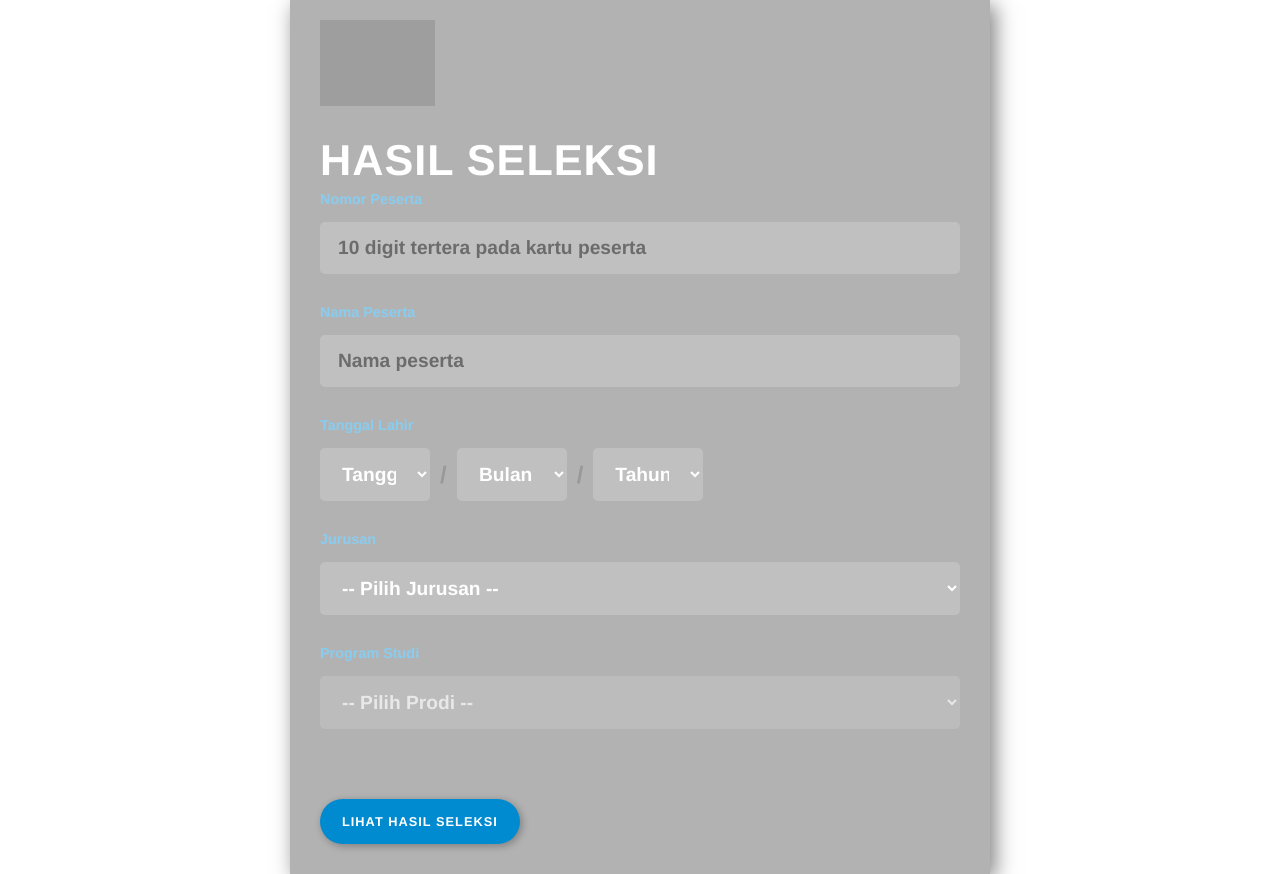
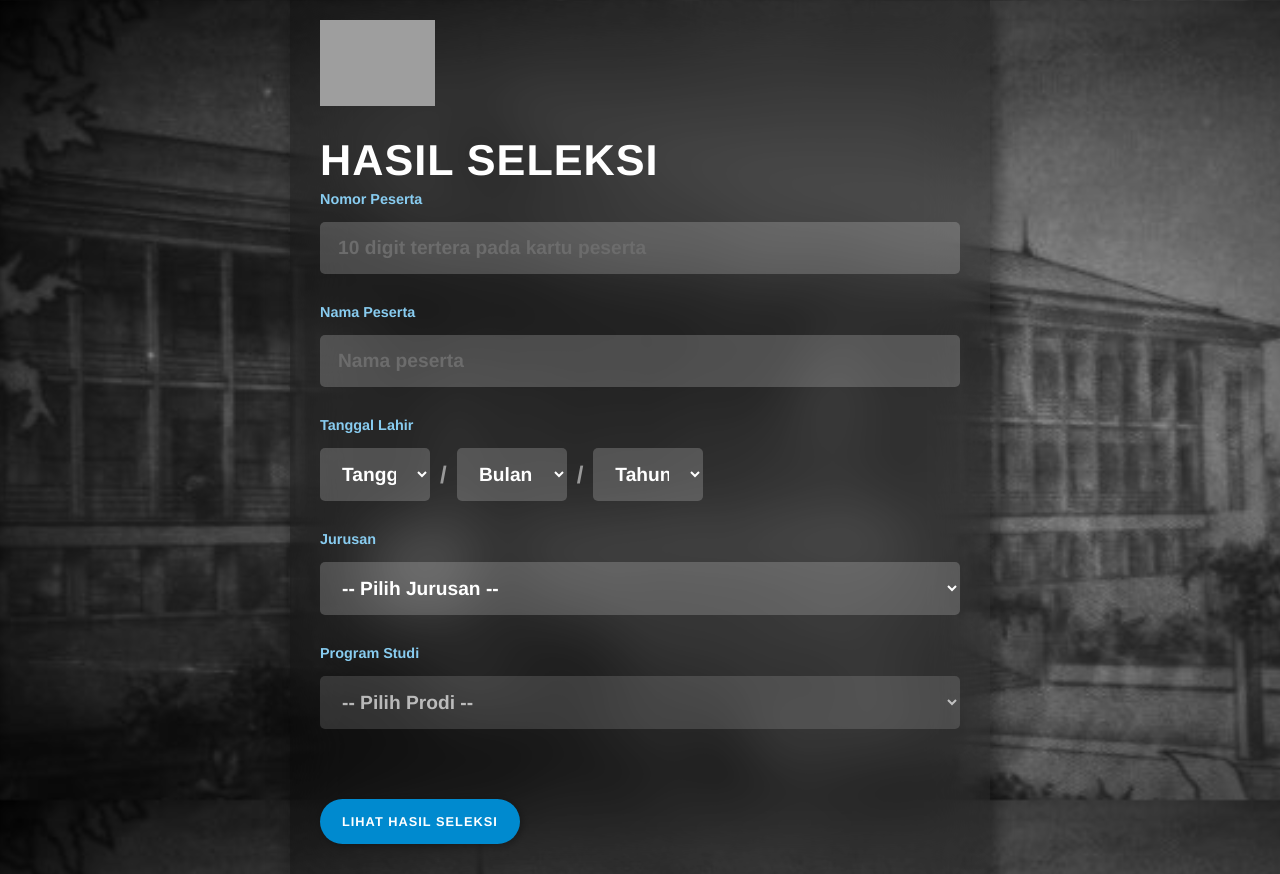
Before and after one commit to R26AST/um.ugm, a plain HTML site: page index.html in a window 1280 px wide. Drawn offline with nearby package versions, Linux system fonts and the light colour scheme; grey boxes are pictures that could not be loaded.

Commit message:
Update pengumuman.css

```diff
--- a/pengumuman.css
+++ b/pengumuman.css
@@ -11,7 +11,7 @@ body {
   height: 100%;
   margin: 0;
   padding: 0;
-  background-image: url(/pengumuman/img/background.jpg);
+  background-image: url(/um.ugm/img/background.jpg);
   background-size: cover;
   background-position: center center;
   background-attachment: fixed;
```
